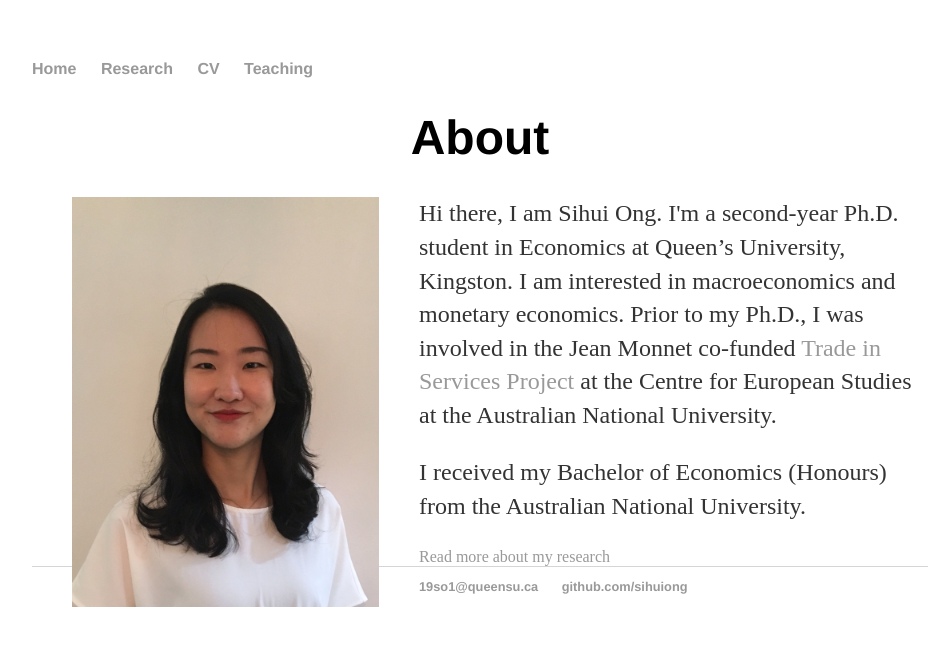
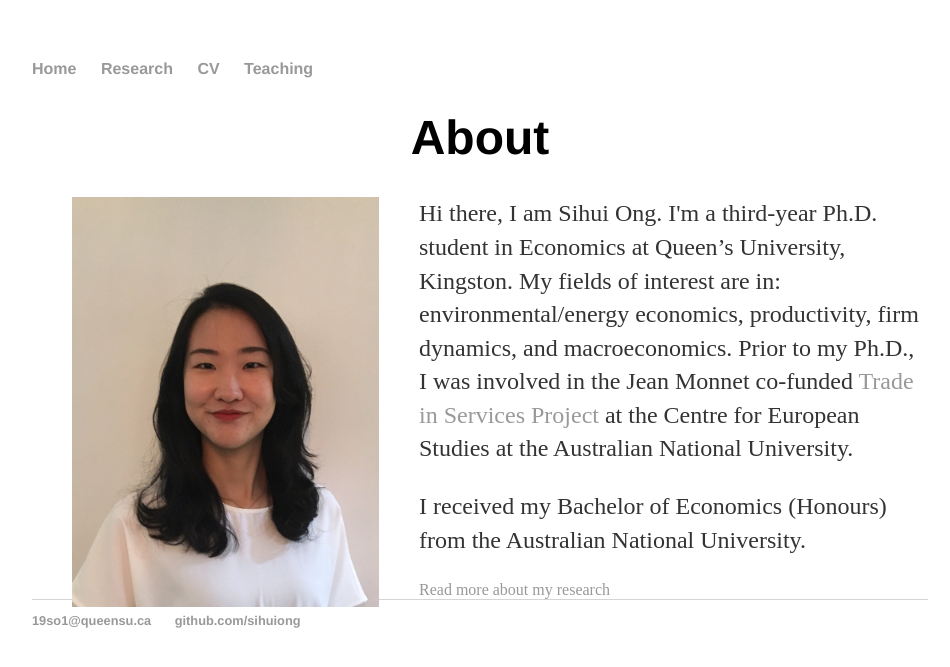
Before and after one commit to SihuiOng/SihuiOng.github.io, a Jekyll site: the page built from index.html, in a window 1280 px wide. Shown: the top 667 px of the page, without its empty margins (160-1110 px from the left). Built offline with Jekyll 4.4.1, drawn with Linux system fonts in a browser that asks for light colours.

Commit message:
Update index.html

```diff
--- a/index.html
+++ b/index.html
@@ -12,7 +12,7 @@ title: Sihui Ong, Ph.D. Candidate in Economics at Queen's University
             width="307"
             height="410"
             align="left" />
-     Hi there, I am Sihui Ong. I'm a second-year Ph.D. student in Economics at Queen’s University, Kingston. I am interested in macroeconomics and monetary economics.
+     Hi there, I am Sihui Ong. I'm a third-year Ph.D. student in Economics at Queen’s University, Kingston. My fields of interest are in: environmental/energy economics, productivity, firm dynamics, and macroeconomics.
 	Prior to my Ph.D., I was involved in the Jean Monnet co-funded <a href="https://politicsir.cass.anu.edu.au/centres/ces/research/projects/jean-monnet/eu-australia-trade-services/" target="_blank">Trade in Services Project</a>
 	at the Centre for European Studies at the Australian National University.</p>
 
```
